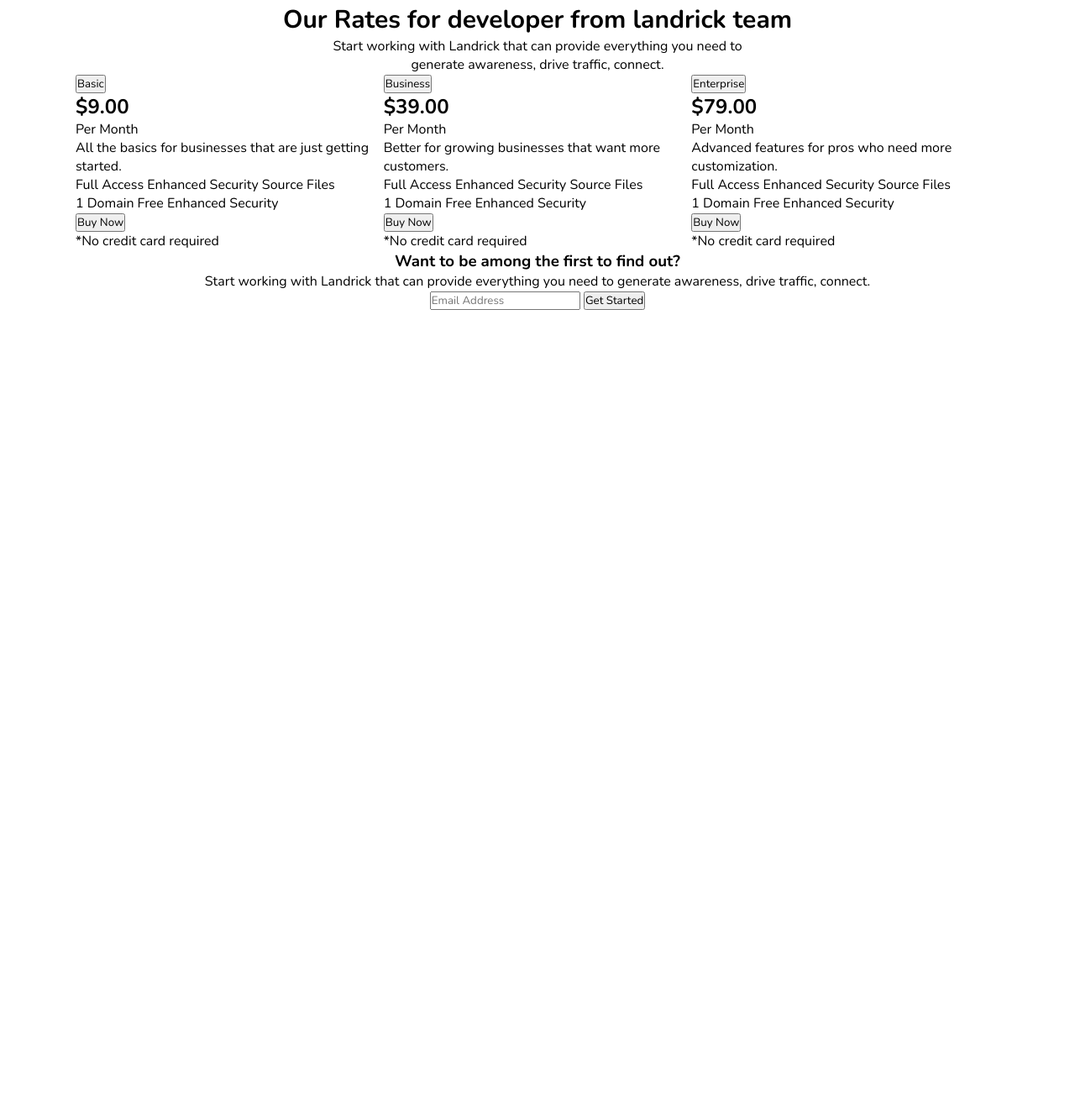
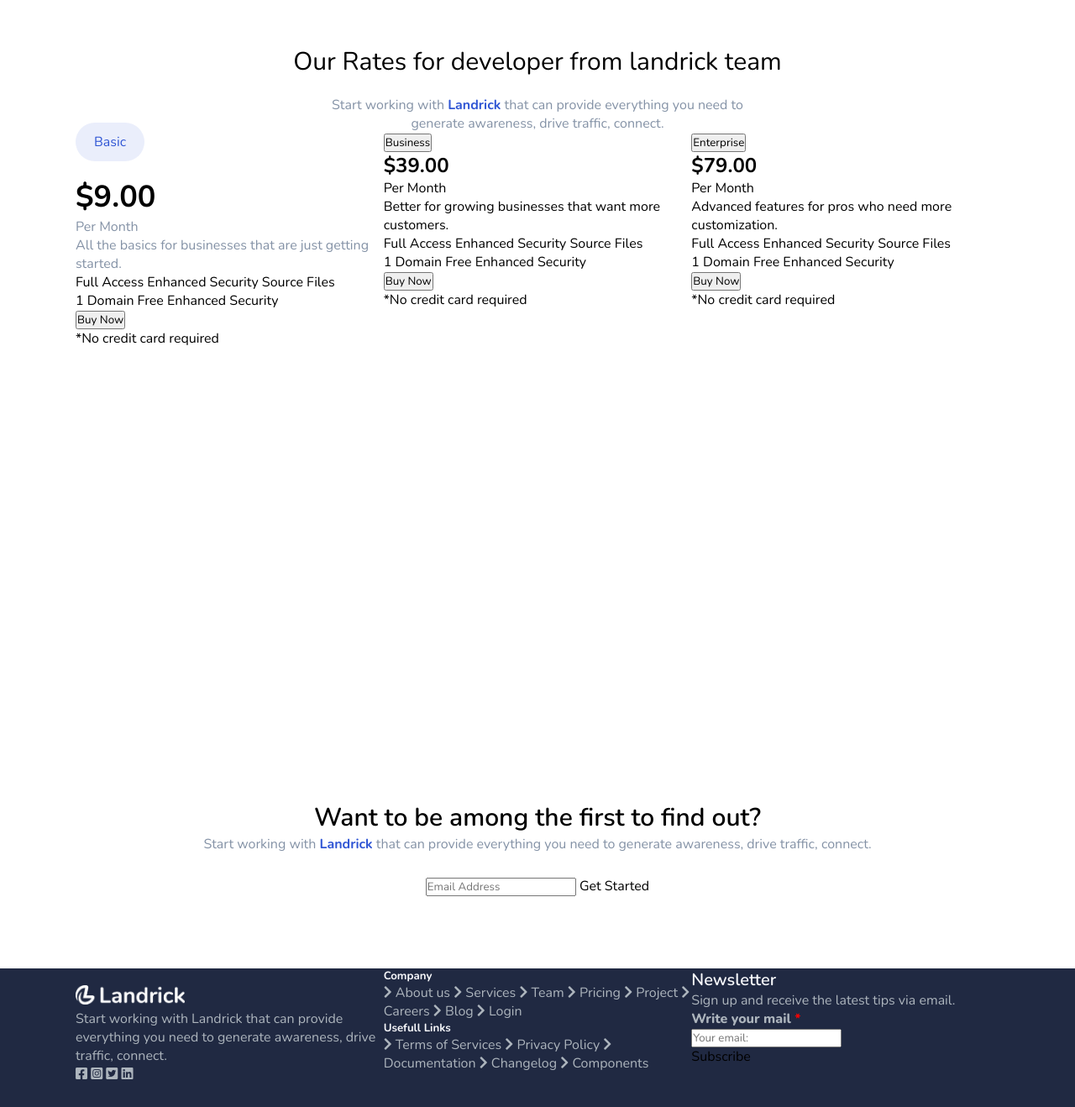
Before and after one commit to piermariosalis/proj-html-vuejs, a plain HTML site: page index.html in a window 1280 px wide. Shown: the part 2442-3760 px from the top of the page at 84% size. Before the commit the page ends 2940 px from the top, so only its background shows below. Drawn offline with nearby package versions, Linux system fonts and the light colour scheme.

Commit message:
Landrick - Proj-html-vue |  Update 9
Footer - Istanza Vue con direttiva v-html per stampare i links nell'HTML

```diff
--- a/assets/js/main.js
+++ b/assets/js/main.js
@@ -13,3 +13,26 @@ var app1 = new Vue({
     },
 
 })
+
+
+// App Vue per aggiungere links nel footer.
+
+// Nell'HTML grazie alla direttiva v-html, posso stampare i links e modifcarne lo stile.
+var app2 = new Vue({
+	el: '#vue_footer',
+	data: {
+		About: '<a href="#">About us</a>',
+		Services: '<a href="#">Services</a>',
+		Team: '<a href="#">Team</a>',
+		Pricing: '<a href="#">Pricing</a>',
+		Project: '<a href="#">Project</a>',
+		Careers: '<a href="#">Careers</a>',
+		Blog: '<a href="#">Blog</a>',
+		Login: '<a href="#">Login</a>',
+		Terms: '<a href="#">Terms of Services</a>',
+		Privacy: '<a href="#">Privacy Policy</a>',
+		Documentation: '<a href="#">Documentation</a>',
+		Changelog: '<a href="#">Changelog</a>',
+		Components: '<a href="#">Components</a>',
+	}
+})
--- a/index.html
+++ b/index.html
@@ -204,6 +204,7 @@
         }
         .rates {
         width: 1100px;
+        height: 900px;
         margin: auto;
         background: white;
         }
@@ -225,6 +226,7 @@
         }
         .plan {
         width: calc(100% / 3);
+        height: 450px;
         background: white;
         }
         .get_started {
@@ -238,6 +240,41 @@
         margin: auto;
         text-align: center;
         }
+
+        /*FOOTER*/
+        footer {
+            width: 100vw;
+            background: #202942;
+        }
+
+        .footer_content {
+            width: 1100px;
+            height: 800px;
+            margin: auto;
+            display: flex;
+
+
+
+        }
+        .footer_columns {
+            width: calc(100% / 3);
+            height: 100%;
+
+
+        }
+        .footer_columns li a {
+            color: #adb5bd;
+        }
+
+        .footer_columns h5 {
+            color: #f8f9fc
+        }
+
+        .footer_columns i {
+            color: #adb5bd;
+
+        }
+        /*/FOOTER*/
         </style>
         <!-- /STYLE CSS -->
         <!-- /////////////////////////// -->
@@ -374,19 +411,19 @@
                     <img style="width: 500px;align-self: center;" src="./assets/img/1.png" alt="">
                 </div>
             </section>
-            <section class="rates">
+            <section style="margin-top: 50px;" class="rates">
                 <div class="rates_details_title">
-                    <h2>Our Rates for developer from landrick team</h2>
+                    <h4 style="font-size: 30px; font-weight: 500;">Our Rates for developer from landrick team</h4>
                 </div>
-                <div class="rates_details_description">
-                    <p>Start working with Landrick that can provide everything you need to generate awareness, drive traffic, connect.</p>
+                <div style="margin-top: 20px;" class="rates_details_description">
+                    <p style="font-size: 16px; font-weight: 400; color: #8492a6 ">Start working with <b style="color:#2f55d4 ">Landrick</b> that can provide everything you need to generate awareness, drive traffic, connect.</p>
                 </div>
                 <div class="prices disp_flex">
                     <div class="plan">
-                        <button>Basic</button>
-                        <h2>$9.00</h2>
-                        <p>Per Month</p>
-                        <p>All the basics for businesses that are just getting started.</p>
+                        <span style="background: #EAEEFB; margin-bottom: 80px; padding: 12px 22px; border-radius:50px; color: #2f55d4">Basic</span>
+                        <h2 style="margin-top: 30px; font-size: 36px; ">$9.00</h2>
+                        <p style="font-size: 16px; font-weight: 400; color: #8492a6 " >Per Month</p>
+                        <p style="font-size: 16px; font-weight: 400; color: #8492a6 ">All the basics for businesses that are just getting started.</p>
                         <ul>
                             <li>Full Access</li>
                             <li>Enhanced Security</li>
@@ -435,17 +472,78 @@
             <section>
                 <div class="get_started">
                     <div class="get_started_content">
-                        <h3>Want to be among the first to find out?</h3>
-                        <p>Start working with Landrick that can provide everything you need to generate awareness, drive traffic, connect.</p>
-                        <input type="email" placeholder="Email Address">
-                        <button>Get Started</button>
+                        <h4 style="font-size: 30px; font-weight: 600; ">Want to be among the first to find out?</h4>
+                        <p style="font-size: 16px; font-weight: 400; color: #8492a6; margin-bottom: 28px;">Start working with <b style="color: #2f55d4">Landrick</b> that can provide everything you need to generate awareness, drive traffic, connect.</p>
+                        <div>
+                            <input  type="email" placeholder="Email Address">
+                            <span >Get Started</span>
+                        </div>
+
                     </div>
                 </div>
             </section>
         </main>
         <!-- /MAIN & SECTIONS -->
         <!-- FOOTER -->
-    <footer></footer>
+    <footer id='vue_footer'>
+        <div  class="footer_content  ">
+            <div  class="footer_columns">
+                <img style="width: 130px; margin-top: 20px;" src="./assets/img/logo-light.png" alt="">
+                <p style="color: #adb5bd">Start working with Landrick that can provide everything you need to generate awareness, drive traffic, connect.</p>
+                <i class="fab fa-facebook-square"></i>
+                <i class="fab fa-instagram-square"></i>
+                <i class="fab fa-twitter-square"></i>
+                <i class="fab fa-linkedin"></i>
+
+            </div>
+            <div class="footer_columns">
+                <div style="width: calc(100% / 2)%;" class="company disp_flex flex_column">
+                    <h5>Company</h5>
+                    <ul>
+                        <i class="fas fa-chevron-right"></i>
+                        <li v-html='About'></li>
+                        <i class="fas fa-chevron-right"></i>
+                        <li v-html='Services'></li>
+                        <i class="fas fa-chevron-right"></i>
+                        <li v-html='Team'></li>
+                        <i class="fas fa-chevron-right"></i>
+                        <li v-html='Pricing'></li>
+                        <i class="fas fa-chevron-right"></i>
+                        <li v-html='Project'></li>
+                        <i class="fas fa-chevron-right"></i>
+                        <li v-html='Careers'></li>
+                        <i class="fas fa-chevron-right"></i>
+                        <li v-html='Blog'></li>
+                        <i class="fas fa-chevron-right"></i>
+                        <li v-html='Login'></li>
+
+                    </ul>
+                </div>
+                <div style="width: calc(100% / 2), margin:auto; color:" class="userfull_links disp_flex flex_column"></div>
+                <h5>Usefull Links</h5>
+                <i style="color:#adb5bd" class="fas fa-chevron-right"></i>
+                <li style="color:#adb5bd" v-html='Terms'></li>
+                <i style="color:#adb5bd" class="fas fa-chevron-right"></i>
+                <li style="color:#adb5bd" v-html='Privacy'></li>
+                <i style="color:#adb5bd" class="fas fa-chevron-right"></i>
+                <li style="color:#adb5bd"v-html='Documentation'></li>
+                <i style="color:#adb5bd" class="fas fa-chevron-right"></i>
+                <li style="color:#adb5bd" v-html='Changelog'></li>
+                <i style="color:#adb5bd" class="fas fa-chevron-right"></i>
+                <li style="color:#adb5bd" v-html='Components'></li>
+
+            </div>
+            <div class="footer_columns">
+                <h5 style="color: #f8f9fc; font-size: 20px; font-weight: 600;">Newsletter</h5>
+                <p style="font-size: 16px; font-weight: 500; color: #adb5bd; ">Sign up and receive the latest tips via email.</p>
+                <div style="font-size: 16px; font-weight: 800; color: #adb5bd">Write your mail <b style="color: red;" >*</b></div>
+                <input type="email" placeholder="Your email:">
+                <div>Subscribe</div>
+            </div>
+        </div>
+
+
+    </footer>
     <!-- /FOOTER -->
     <script src="./assets/js/main.js"></script>
 </body>
```
